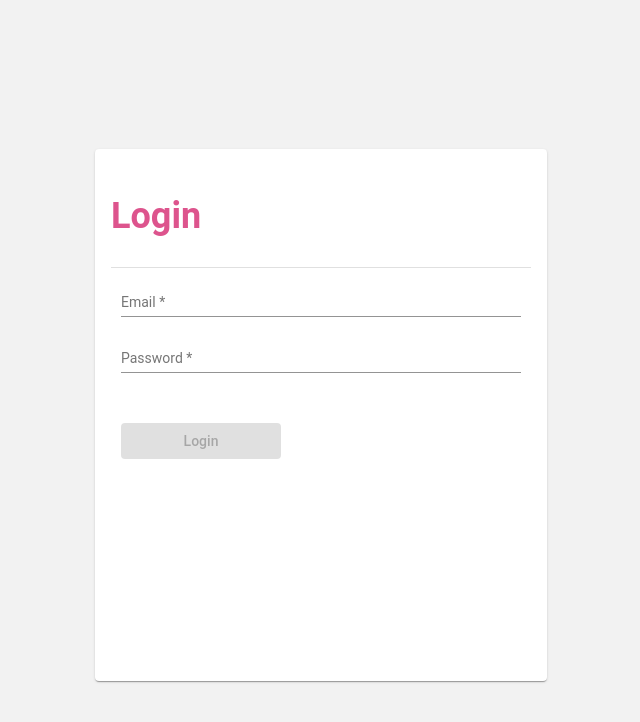
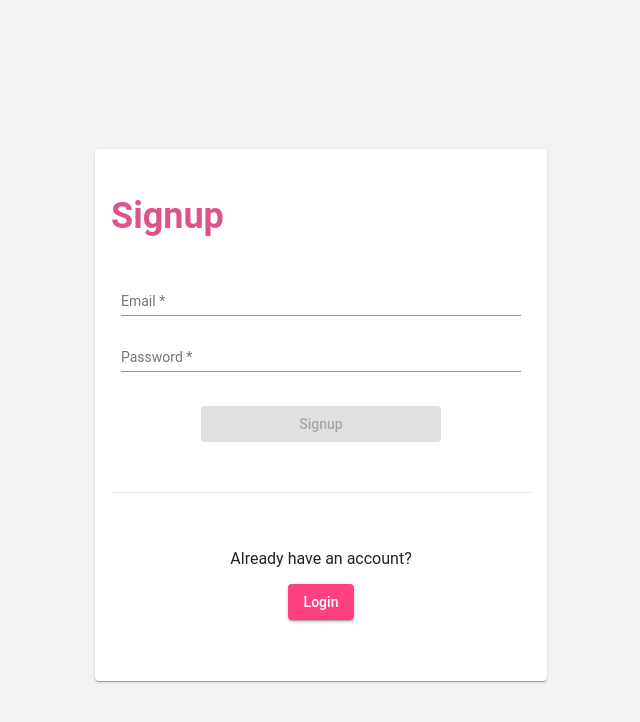
Before and after one commit to Drewery-ctrl/invoice-builder, an Angular app: page /signup in a window 1280 px wide. Shown: the top 722 px of the page, without its empty margins (334-974 px from the left). Built offline with nearby package versions, Linux system fonts and the light colour scheme.

Commit message:
Add Signup Complete Feature & Validation with SnackBar

```diff
--- a/src/app/auth/auth.component.html
+++ b/src/app/auth/auth.component.html
@@ -2,9 +2,8 @@
    <div class="container-login">
       <mat-card mat-elevation-z8>
          <mat-card-title>
-            <h2>Login</h2>
+            <h2>{{ title }}</h2>
          </mat-card-title>
-         <mat-divider inset></mat-divider>
          <mat-card-content>
             <form [formGroup]="authForm" (ngSubmit)="onSubmit()" novalidate>
                <mat-form-field color="accent">
@@ -19,9 +18,18 @@
                      Password is <strong>required</strong>
                   </mat-error>
                </mat-form-field>
-               <button class="authButton" mat-raised-button color="accent" type="submit" [disabled]="!authForm.valid">Login</button>
+               <button class="authButton" mat-raised-button color="accent" type="submit" [disabled]="!authForm.valid">{{ title }}</button>
             </form>
          </mat-card-content>
+         <div class="alternative" *ngIf="title === 'Login'">
+            <p>Don't have an account? </p>
+            <button class="authButton" mat-raised-button color="accent" [routerLink]="['/signup']">Signup</button>
+         </div>
+
+         <div class="alternative" *ngIf="title === 'Signup'">
+            <p>Already have an account? </p>
+            <button class="authButton" mat-raised-button color="accent" [routerLink]="['/login']">Login</button>
+         </div>
       </mat-card>
    </div>
 </div>
--- a/src/app/auth/auth.component.scss
+++ b/src/app/auth/auth.component.scss
@@ -21,8 +21,8 @@
    flex-direction: column;
 
    .authButton {
-      margin-top: 2rem;
-      width: 40%;
+      width: 60%;
+      margin: 1rem auto 0;
    }
 }
 
--- a/src/app/auth/auth.component.ts
+++ b/src/app/auth/auth.component.ts
@@ -3,6 +3,7 @@ import {FormBuilder, FormGroup, Validators} from "@angular/forms";
 import {Router} from '@angular/router';
 import {AuthService} from "../core/services/auth.service";
 import {JwtService} from '../core/services/jwt.service';
+import {MatSnackBar} from "@angular/material/snack-bar";
 
 @Component({
    selector: 'app-auth',
@@ -10,18 +11,21 @@ import {JwtService} from '../core/services/jwt.service';
    styleUrls: ['./auth.component.scss']
 })
 export class AuthComponent implements OnInit {
+   title = '';
    authForm: FormGroup;
 
    constructor(
       private fb: FormBuilder,
       private authService: AuthService,
       private jwtService: JwtService,
-      private router: Router
+      private router: Router,
+      private _snackBar: MatSnackBar
    ) {
    }
 
    ngOnInit(): void {
       this.initForm();
+      this.title = this.router.url.includes('login') ? 'Login' : 'Signup';
    }
 
    private initForm() {
@@ -32,15 +36,35 @@ export class AuthComponent implements OnInit {
    }
 
    onSubmit() {
+      if (this.title === 'Login') {
          this.authService.login(this.authForm.value).subscribe({
             next: async (data) => {
                console.log('Logged in', data);
+               this._snackBar.open('Successfully Logged in', 'Success', {duration: 2000});
                this.jwtService.setToken(data.token);
                await this.router.navigate(['/dashboard', 'invoices']);
             },
             error: (err) => {
-            console.log(err);
+               this.errorHandler(err, 'Login Failed');
+            }
+         })
+      } else {
+         this.authService.signup(this.authForm.value).subscribe({
+            next: async (data) => {
+               // this.jwtService.setToken(data);
+               console.log(data);
+               this._snackBar.open('Successfully Signed up', 'Success', {duration: 2000});
+               await this.router.navigate(['/login']);
+            },
+            error: (err) => {
+               this.errorHandler(err, 'Signup Failed');
             }
          })
       }
    }
+
+   private errorHandler(error: any, displayMessage: string) {
+      console.log(error);
+      this._snackBar.open(displayMessage, 'Error', {duration: 2000});
+   }
+}
--- a/src/app/auth/auth.module.ts
+++ b/src/app/auth/auth.module.ts
@@ -3,6 +3,7 @@ import {CommonModule} from '@angular/common';
 import {AuthComponent} from './auth.component';
 import {MaterialModule} from "../shared/material.module";
 import {FormsModule, ReactiveFormsModule} from '@angular/forms';
+import {RouterModule} from "@angular/router";
 
 
 @NgModule({
@@ -13,7 +14,8 @@ import {FormsModule, ReactiveFormsModule} from '@angular/forms';
       CommonModule,
       MaterialModule,
       FormsModule,
-      ReactiveFormsModule
+      ReactiveFormsModule,
+      RouterModule
    ]
 })
 export class AuthModule {
--- a/src/app/core/models/user.ts
+++ b/src/app/core/models/user.ts
@@ -10,3 +10,8 @@ export interface LoginResponse {
    success: boolean;
    token: string;
 }
+
+export interface SignupResponse {
+   success: boolean;
+   message: string;
+}
--- a/src/app/core/services/auth.service.ts
+++ b/src/app/core/services/auth.service.ts
@@ -2,7 +2,7 @@ import {HttpClient} from '@angular/common/http';
 import {Injectable} from '@angular/core';
 import {Observable} from 'rxjs';
 import {environment} from 'src/environments/environment';
-import {LoginResponse, User} from "../models/user";
+import {LoginResponse, SignupResponse, User} from "../models/user";
 
 @Injectable({
    providedIn: 'root'
@@ -15,4 +15,8 @@ export class AuthService {
    login(user: User): Observable<LoginResponse> {
       return this.httpClient.post<LoginResponse>(`${environment.api_url}/users/login`, user);
    }
+
+   signup(body: User): Observable<SignupResponse> {
+      return this.httpClient.post<SignupResponse>(`${environment.api_url}/users/signup`, body);
+   }
 }
--- a/src/app/dashboard/dashboard.module.ts
+++ b/src/app/dashboard/dashboard.module.ts
@@ -9,6 +9,8 @@ import {ToolBarComponent} from './components/tool-bar/tool-bar.component';
 import {MaterialModule} from "../shared/material.module";
 import {InvoicesModule} from "../invoices/invoices.module";
 import {ClientsModule} from "../clients/clients.module";
+import {HTTP_INTERCEPTORS} from '@angular/common/http';
+import {HttpInterceptorService} from "../core/services/http-interceptor.service";
 
 
 @NgModule({
@@ -24,7 +26,8 @@ import {ClientsModule} from "../clients/clients.module";
       DashboardRoutingModule,
       MaterialModule,
       ClientsModule
-   ]
+   ],
+   providers: [{provide: HTTP_INTERCEPTORS, useClass: HttpInterceptorService, multi: true}]
 })
 export class DashboardModule {
 }
```
Lines whose indentation alone changed are shown as unchanged.
